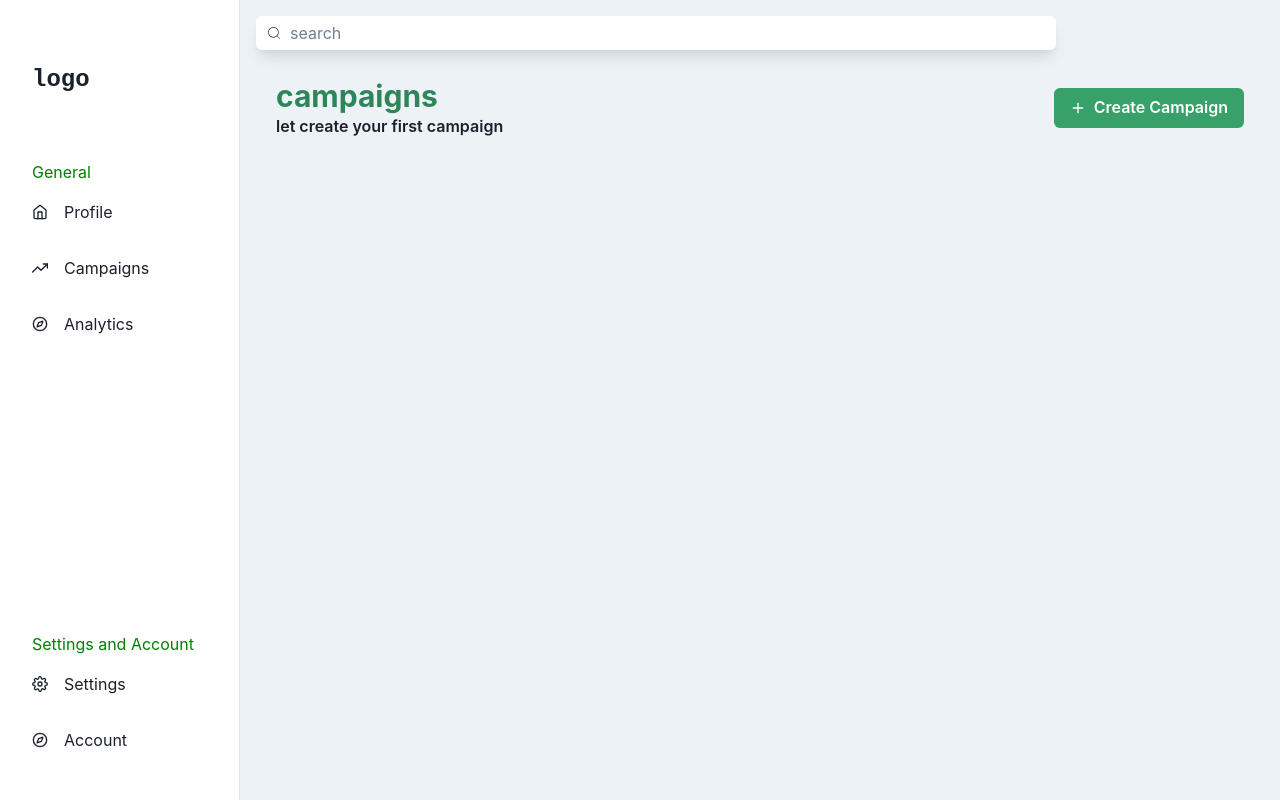
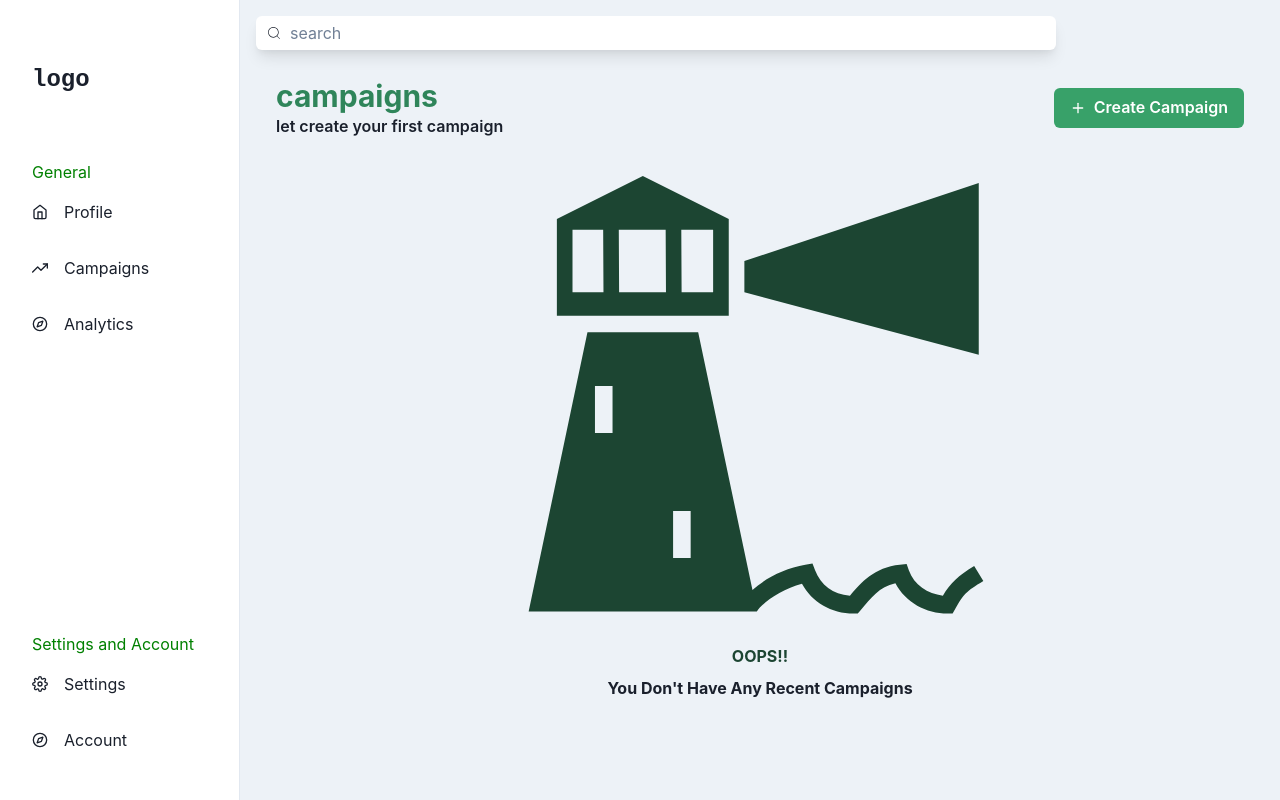
Before and after one commit to Orsini13/Letsfund, a Next.js app: page /campaigns in a window 1280 px wide. Built offline with nearby package versions, Linux system fonts and the light colour scheme.

Commit message:
This adds not campaigns display

```diff
--- a/app/campaigns/page.jsx
+++ b/app/campaigns/page.jsx
@@ -1,7 +1,8 @@
 'use client';
 import React from 'react';
-import { Button,Stack,Box,Wrap,WrapItem, ButtonGroup, HStack, VStack, Heading, Text } from '@chakra-ui/react'
+import { Button,Stack,Box,Wrap,WrapItem, ButtonGroup, HStack, VStack, Heading, Text, Center, Icon } from '@chakra-ui/react'
 import { FiPlus } from 'react-icons/fi';
+import { GiLighthouse } from 'react-icons/gi';
 
 function Campaign() {
     const [hasContent, setHasContent] = React.useState(false);
@@ -19,7 +20,11 @@ function Campaign() {
             Create Campaign
           </Button>
         </HStack>
-
+        <VStack w={'100%'} height={'70vh'} alignContent={'center'} justifyContent={'center'}>
+          <Icon as={GiLighthouse} fontSize={[300,500]} color={'green.900'}/>
+          <Text fontWeight={700} color={'green.900'}>OOPS!!</Text>
+          <Text fontWeight={700}>You Don&apos;t Have Any Recent Campaigns </Text>
+        </VStack>
     </Box>
   )
 }
```
